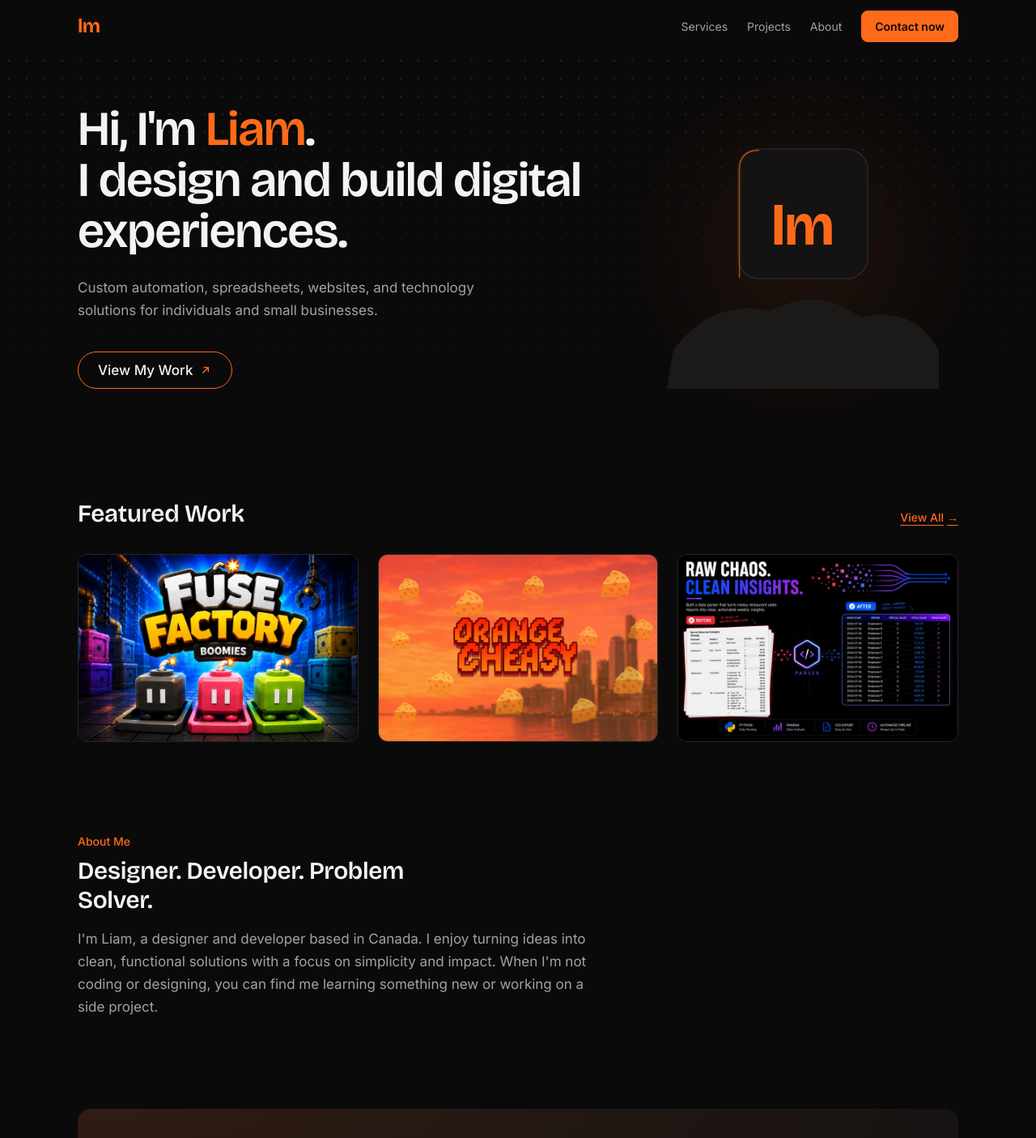
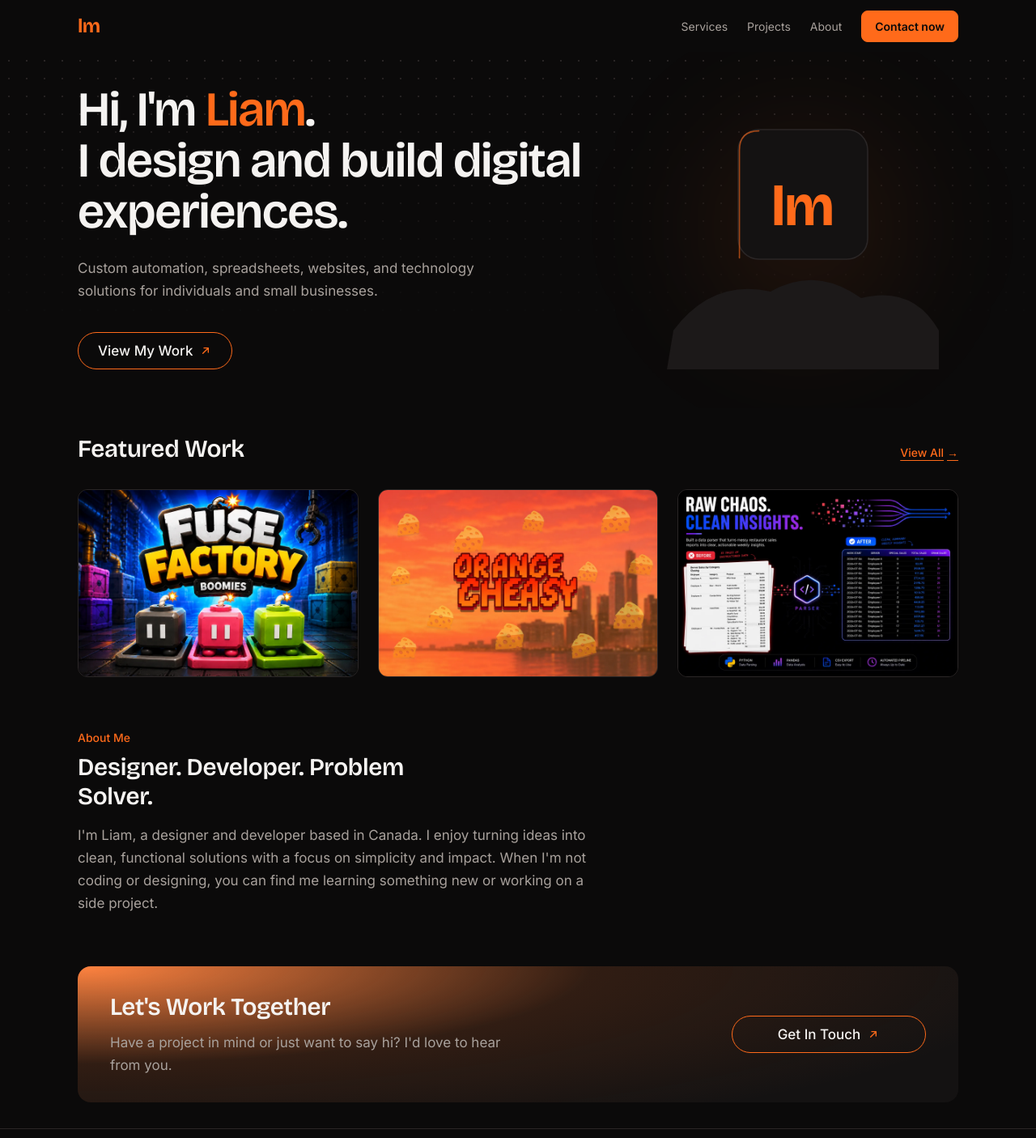
Before and after one commit to OrangeCheasy/LiamTheMo-Freelance-Website, a Next.js app in the folder liamthemo-freelance-website/: page / in a window 1280 px wide. Shown: the top 1405 px of the page at 81% size. Built offline with nearby package versions, Linux system fonts and the light colour scheme.

Commit message:
tighted more adjustments.

```diff
--- a/liamthemo-freelance-website/src/app/page.tsx
+++ b/liamthemo-freelance-website/src/app/page.tsx
@@ -65,7 +65,7 @@ export default function Home() {
           className="pointer-events-none absolute inset-0 bg-[radial-gradient(circle,var(--color-border)_1px,transparent_1px)] [background-size:22px_22px] [mask-image:linear-gradient(to_bottom,black,transparent_80%)]"
         />
 
-        <div className="relative mx-auto max-w-6xl px-5 pt-8 pb-12 sm:px-8 sm:pt-12 sm:pb-16">
+        <div className="relative mx-auto max-w-6xl px-5 pt-4 pb-6 sm:px-8 sm:pt-6 sm:pb-8">
           <div className="grid items-center gap-14 lg:grid-cols-[minmax(0,1fr)_minmax(0,24rem)]">
             <div>
               {/*
@@ -127,7 +127,7 @@ export default function Home() {
 
       <section
         aria-labelledby="featured-work-heading"
-        className="mx-auto max-w-6xl px-5 py-10 sm:px-8 sm:py-14"
+        className="mx-auto max-w-6xl px-5 py-6 sm:px-8 sm:py-8"
       >
         <div className="flex items-baseline justify-between gap-4">
           <h2 id="featured-work-heading" className="text-h2 text-text">
@@ -162,7 +162,7 @@ export default function Home() {
         given twice this phase — but it's the kind of line worth revisiting
         once the faithful-recreation pass is done.
       */}
-      <section className="mx-auto max-w-6xl px-5 py-10 sm:px-8 sm:py-14">
+      <section className="mx-auto max-w-6xl px-5 py-6 sm:px-8 sm:py-8">
         <p className="text-small font-medium text-accent">About Me</p>
         <h2 className="mt-2 max-w-[24ch] text-h2 text-text">
           Designer. Developer. Problem Solver.
--- a/liamthemo-freelance-website/src/components/CTASection.tsx
+++ b/liamthemo-freelance-website/src/components/CTASection.tsx
@@ -54,18 +54,24 @@ export default function CTASection({
 
   return (
     <section aria-labelledby="cta-heading" className="bg-bg">
-      <div className="mx-auto max-w-6xl px-5 py-10 sm:px-8 sm:py-14">
+      <div className="mx-auto max-w-6xl px-5 py-6 sm:px-8 sm:py-8">
         {/*
           Warm gradient panel, anchored top-left, fading into the surface
           tone — §9.4's "soft radial glow beats a black box-shadow" applied to
           the panel itself rather than just a hover state. No border: depth
           comes from the gradient alone, matching the mockup exactly.
+
+          Three stops, not two: accent-hover (bright, opaque) right at the
+          corner for an actual hot-spot, through accent-dim, then transparent.
+          accent-dim alone (12% opacity) read as too washed-out grey-brown at
+          panel scale — this keeps the same tokens but front-loads real
+          saturation before the fade starts.
         */}
         <div
           className="flex flex-col gap-6 rounded-2xl px-6 py-6 sm:flex-row sm:items-center sm:justify-between sm:px-10 sm:py-8"
           style={{
             background:
-              "radial-gradient(ellipse 130% 160% at 0% 0%, var(--color-accent-dim), transparent 85%), var(--color-surface)",
+              "radial-gradient(ellipse 130% 160% at 0% 0%, var(--color-accent-hover) 0%, var(--color-accent-dim) 45%, transparent 85%), var(--color-surface)",
           }}
         >
           <div>
```
